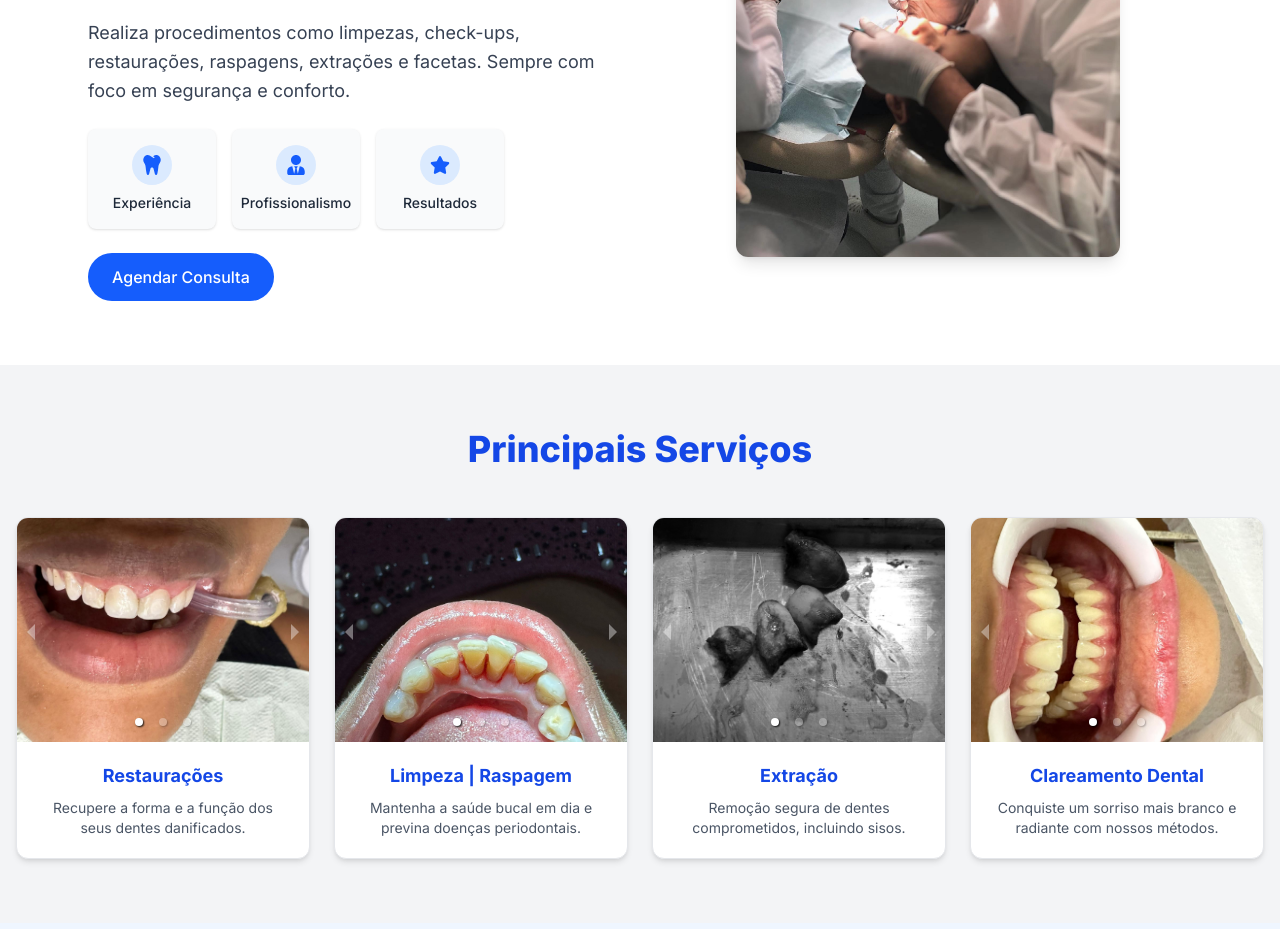
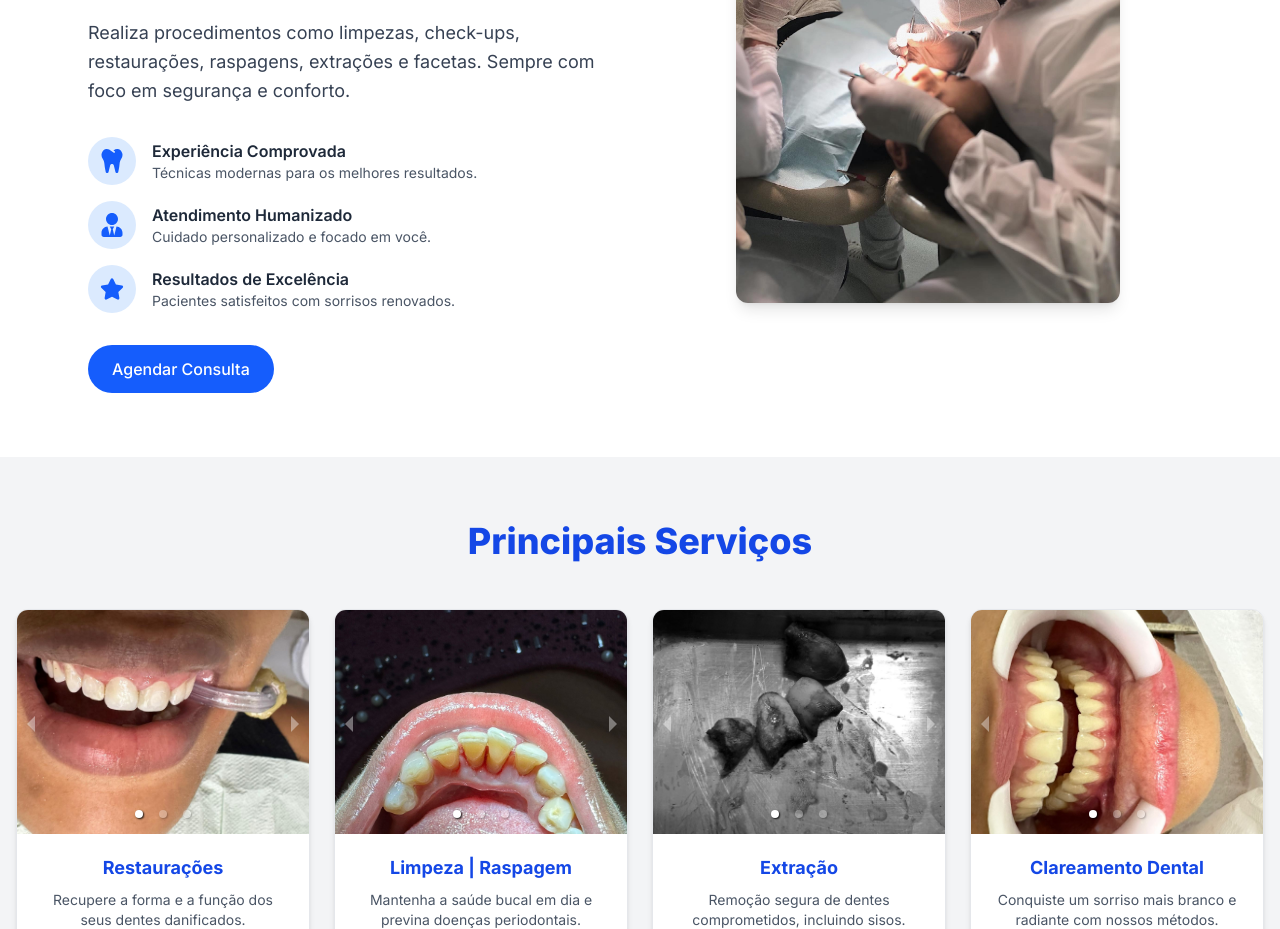
Before and after one commit to KauanGab/nathan-dantas-dentista, a Next.js app in the folder dr-nathan-dantas-portfolio/: page / in a window 1280 px wide. Shown: the part 1000-1929 px from the top of the page. Built offline with nearby package versions, Linux system fonts and the light colour scheme.

Commit message:
Styles: corrgindo setor de profissionalismo da tela sobre

```diff
--- a/dr-nathan-dantas-portfolio/src/app/components/AboutSection.js
+++ b/dr-nathan-dantas-portfolio/src/app/components/AboutSection.js
@@ -19,17 +19,20 @@ const AboutSection = () => {
             Realiza procedimentos como limpezas, check-ups, restaurações, raspagens, extrações e facetas. Sempre com foco em segurança e conforto.
           </p>
 
-          <div className="flex flex-wrap gap-4 justify-center md:justify-start mb-6">
+          <div className="space-y-4 my-8">
             {[
-              { icon: <FaTooth />, label: 'Experiência' },
-              { icon: <FaUserTie />, label: 'Profissionalismo' },
-              { icon: <FaStar />, label: 'Resultados' },
+              { icon: <FaTooth className="text-blue-600" />, label: 'Experiência Comprovada', description: 'Técnicas modernas para os melhores resultados.' },
+              { icon: <FaUserTie className="text-blue-600" />, label: 'Atendimento Humanizado', description: 'Cuidado personalizado e focado em você.' },
+              { icon: <FaStar className="text-blue-600" />, label: 'Resultados de Excelência', description: 'Pacientes satisfeitos com sorrisos renovados.' },
             ].map((item, index) => (
-              <div key={index} className="flex flex-col items-center p-4 w-32 bg-gray-50 rounded-lg shadow hover:shadow-md transition">
-                <div className="w-10 h-10 bg-blue-100 rounded-full flex items-center justify-center mb-2">
-                  <span className="text-blue-600 text-xl">{item.icon}</span>
+              <div key={index} className="flex items-center">
+                <div className="flex-shrink-0 w-12 h-12 bg-blue-100 rounded-full flex items-center justify-center mr-4">
+                  <span className="text-2xl">{item.icon}</span>
                 </div>
-                <p className="text-sm font-medium text-gray-800 text-center">{item.label}</p>
+                <div>
+                  <h4 className="font-semibold text-gray-800">{item.label}</h4>
+                  <p className="text-gray-600 text-sm">{item.description}</p>
+                </div>
               </div>
             ))}
           </div>
```
